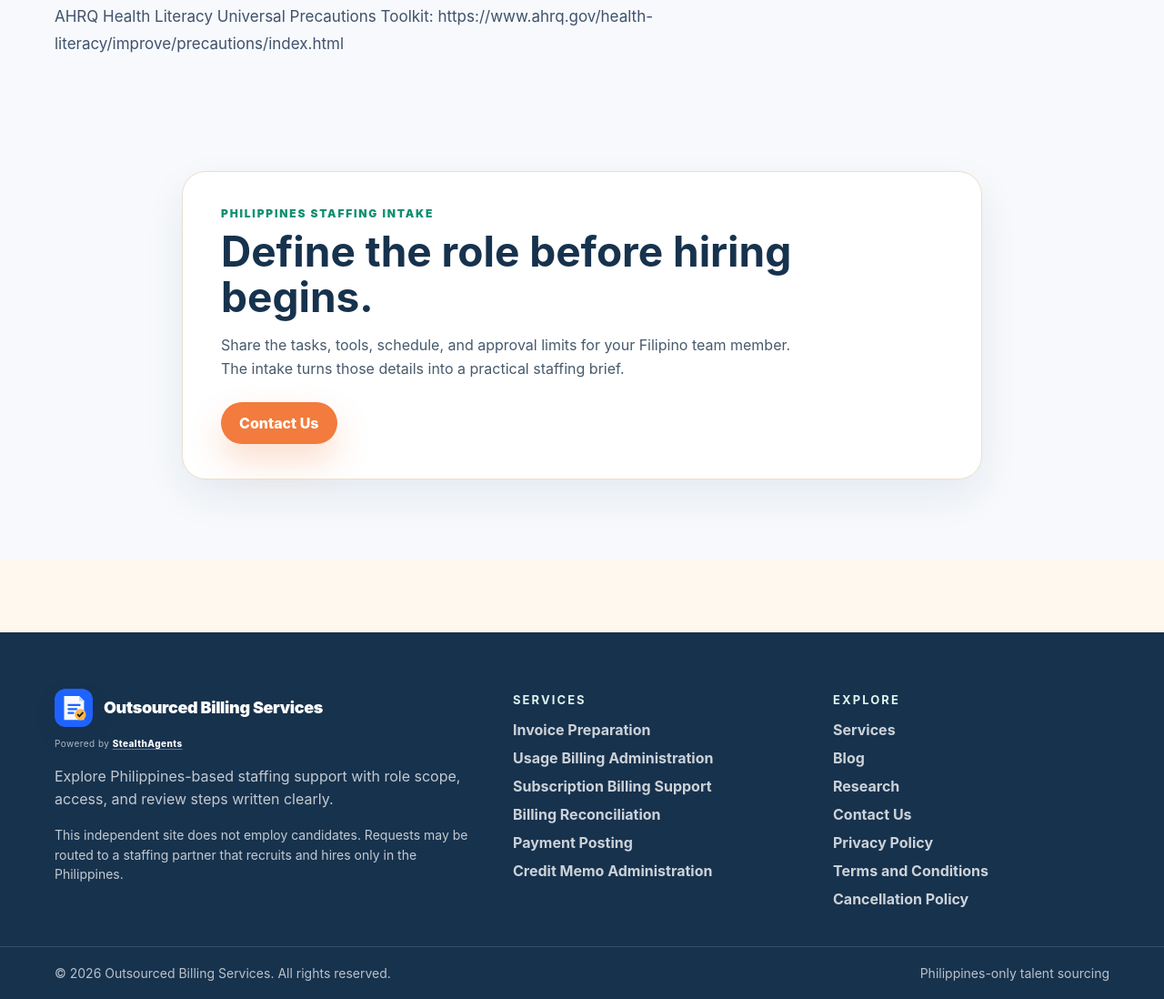
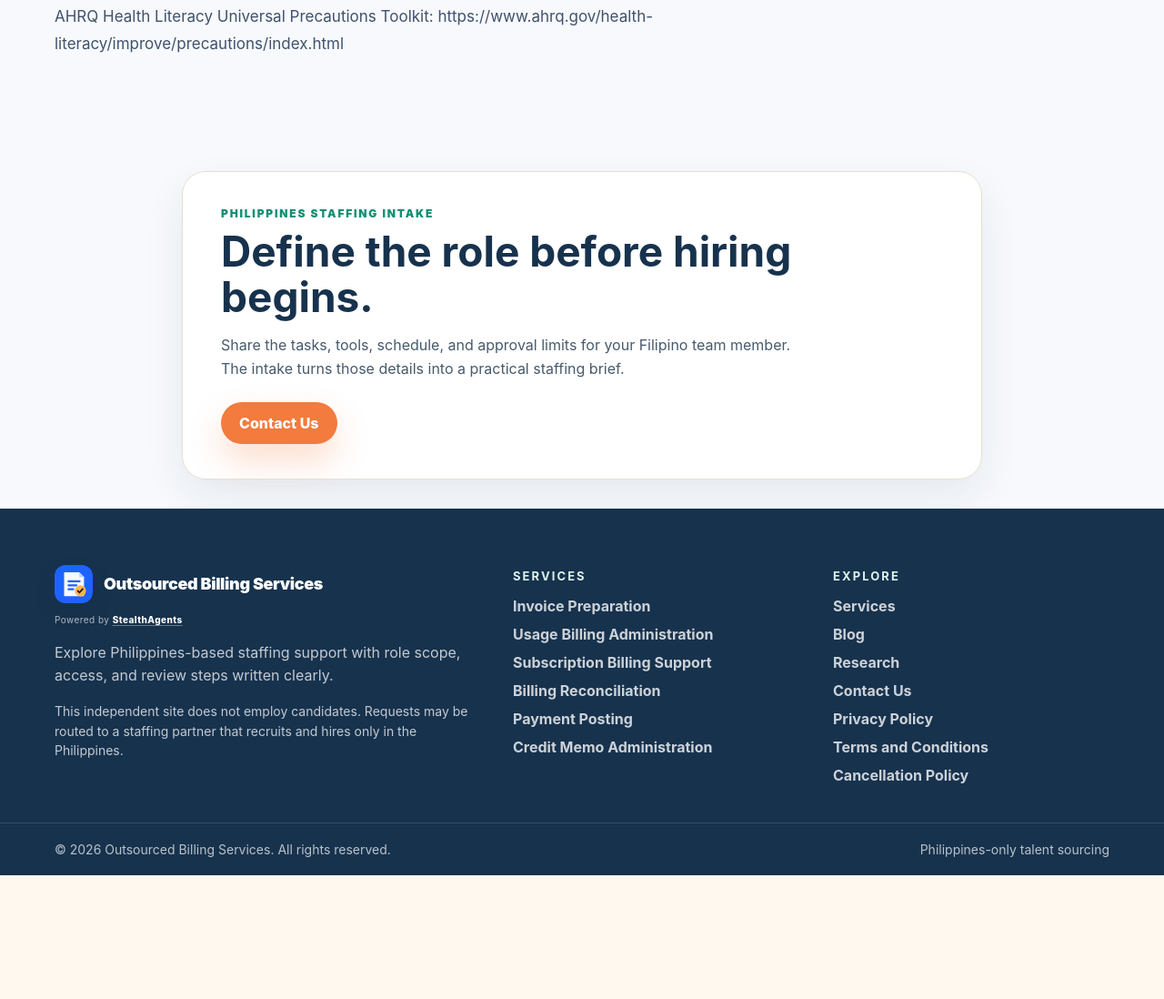
Before and after one commit to coolifystealthagents/outsourcedbillingservices, a Next.js app: page /research/research-medical-billing-claim-intake-controls in a window 1280 px wide. Shown: the part 2447-3545 px from the top of the page at 91% size. After the commit the page ends 3409 px from the top, so only its background shows below. Built offline with nearby package versions, Linux system fonts and the light colour scheme.

Commit message:
Remove the double gap before the footer on billing research pages

```diff
--- a/app/field-design.css
+++ b/app/field-design.css
@@ -45,3 +45,5 @@ main .field-frame{min-height:0;max-height:none;background:transparent}
 
 .sa-booking-calendar .booking-direct-link { display: inline-block; margin-block: .5rem 1rem; text-decoration: underline; }
 .sa-booking-calendar .sa-oncehub-frame { height: clamp(32rem, 76svh, 47.5rem); }
+.editorial-page { padding-block-end: clamp(1.25rem, 2.5vw, 2.25rem); }
+.editorial-page + .legit-footer { margin-block-start: 0; }
```
